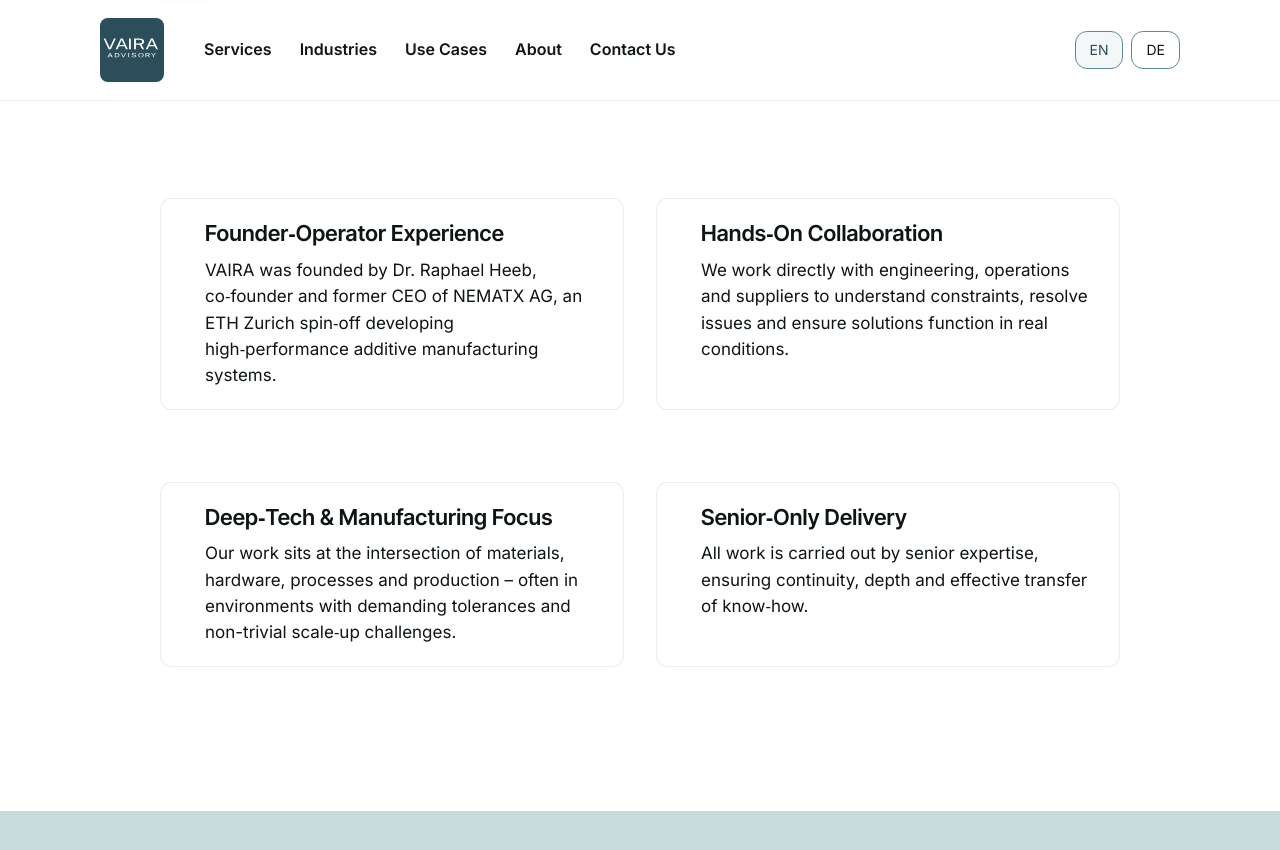
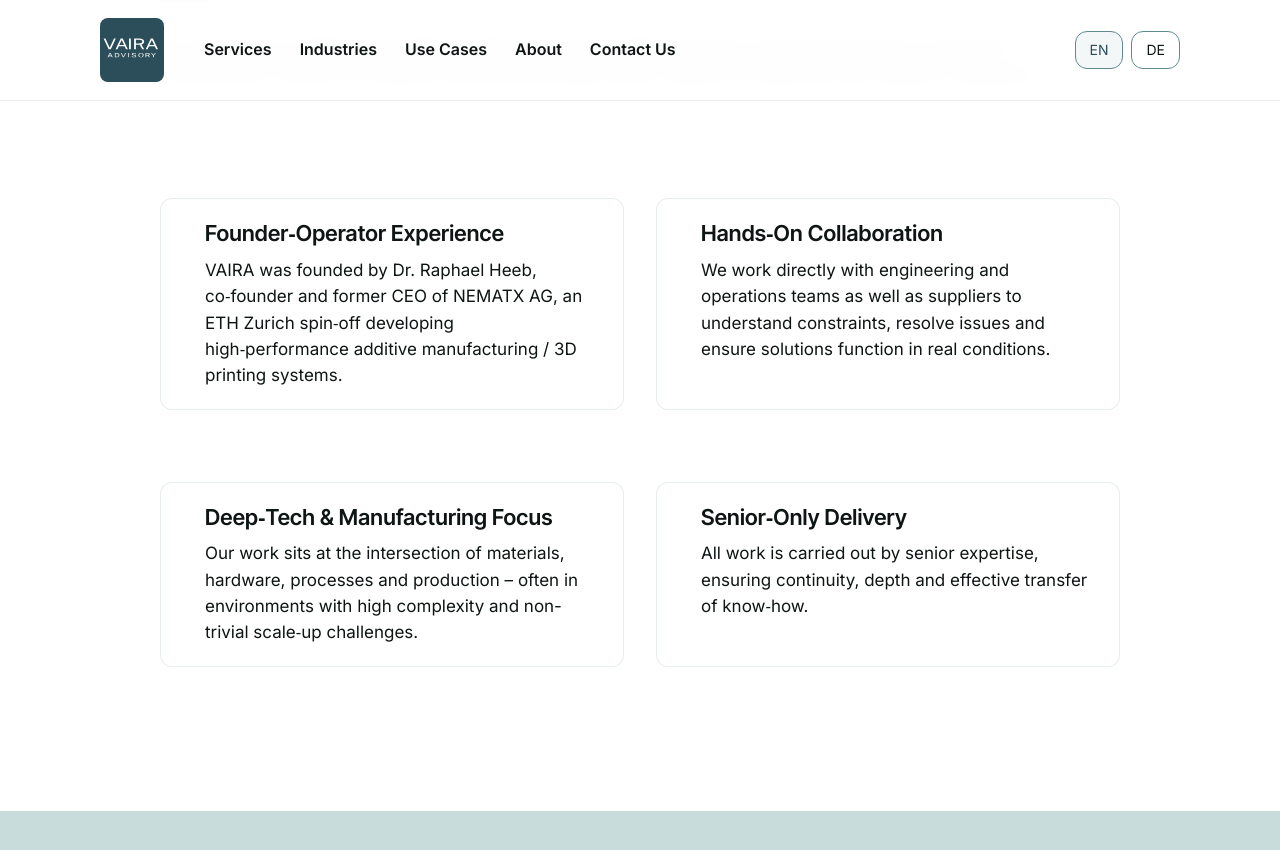
Before and after one commit to raphaelheeb/vaira-advisory, a Jekyll site: the page built from index.html, in a window 1280 px wide and 900 px high, scrolled down 2272 px. Shown: the top 850 px of the window. Built offline with Jekyll 4.4.1, drawn with Linux system fonts in a browser that asks for light colours; some of the changed text lies outside the part shown.

Commit message:
Update index.html

```diff
--- a/index.html
+++ b/index.html
@@ -137,8 +137,8 @@
       <article class="card">
         <h3>Investors & Corporate Ventures</h3>
         <p>
-          Funds and corporate venture units seeking independent technical insight, realistic scale‑up
-          assessments and clarity on execution risks.
+          Corporate venture units and funds seeking independent technical insight, realistic scale‑up
+          assessments and clarity on investment and execution risks.
         </p>
       </article>
 
@@ -165,7 +165,7 @@
           <h3>Founder‑Operator Experience</h3>
           <p>
             VAIRA was founded by Dr. Raphael Heeb, co‑founder and former CEO of NEMATX AG, an ETH Zurich
-            spin‑off developing high‑performance additive manufacturing systems.
+            spin‑off developing high‑performance additive manufacturing / 3D printing systems.
           </p>
         </div>
       </div>
@@ -175,7 +175,7 @@
         <div>
           <h3>Hands‑On Collaboration</h3>
           <p>
-            We work directly with engineering, operations and suppliers to understand constraints,
+            We work directly with engineering and operations teams as well as suppliers to understand constraints,
             resolve issues and ensure solutions function in real conditions.
           </p>
         </div>
@@ -187,7 +187,7 @@
           <h3>Deep‑Tech & Manufacturing Focus</h3>
           <p>
             Our work sits at the intersection of materials, hardware, processes and production – often
-            in environments with demanding tolerances and non-trivial scale‑up challenges.
+            in environments with high complexity and non-trivial scale‑up challenges.
           </p>
         </div>
       </div>
```
Also changed, not shown: other parts of index.html (+3 -3 lines).
